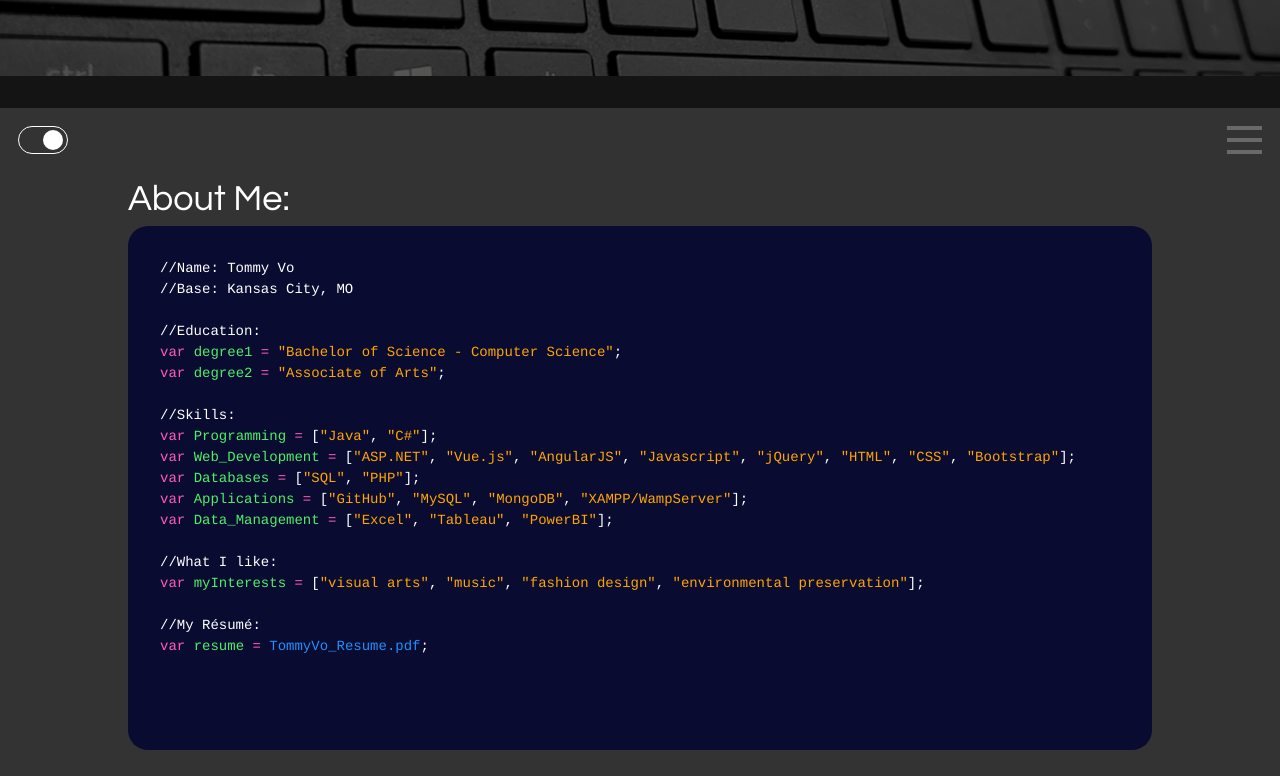
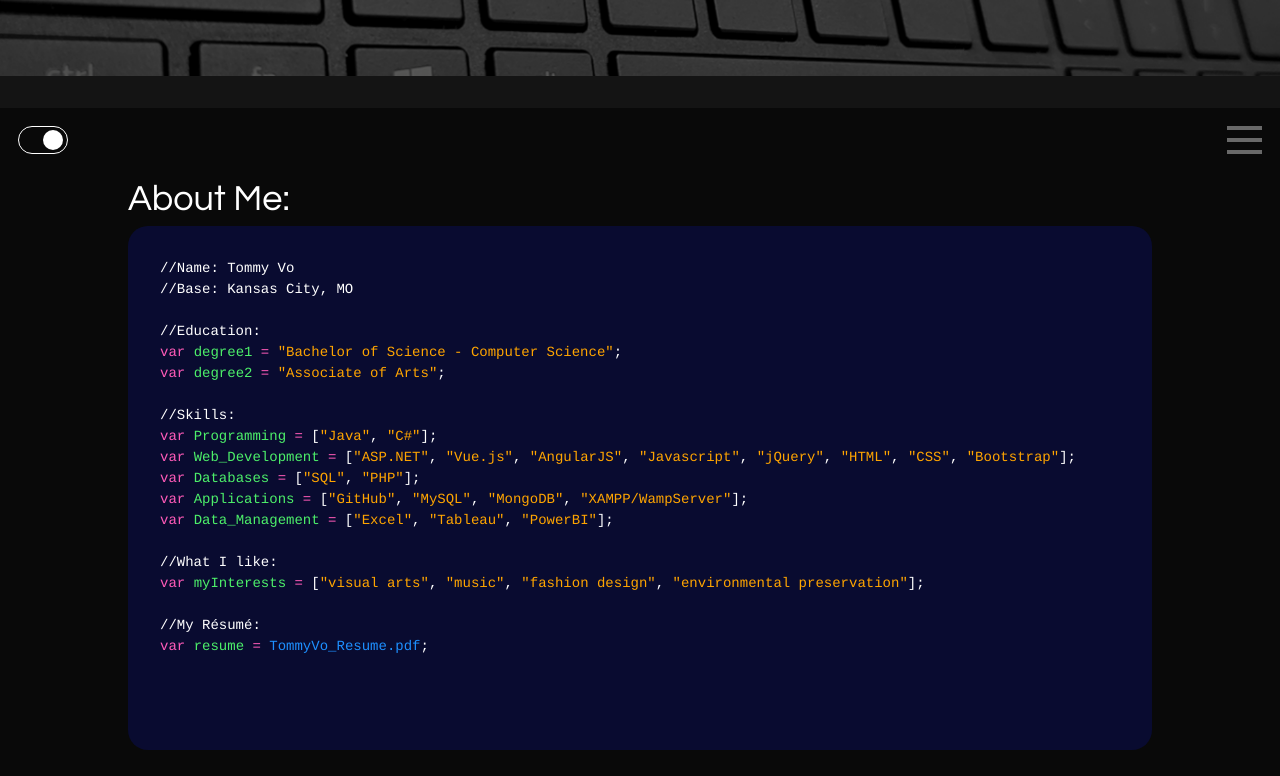
Before and after one commit to votommy/tommy, a plain HTML site: page index.html in a window 1280 px wide. Shown: the part 524-1300 px from the top of the page. Drawn offline with nearby package versions, Linux system fonts and the light colour scheme; a web font is replaced by a local one.

Commit message:
Add files via upload

```diff
--- a/TommyDark.css
+++ b/TommyDark.css
@@ -20,7 +20,7 @@
 }
 
 .aboutMe {
-    background-color: #333 !important;
+    background-color: #090909 !important;
 }
 
 .paper {
```
